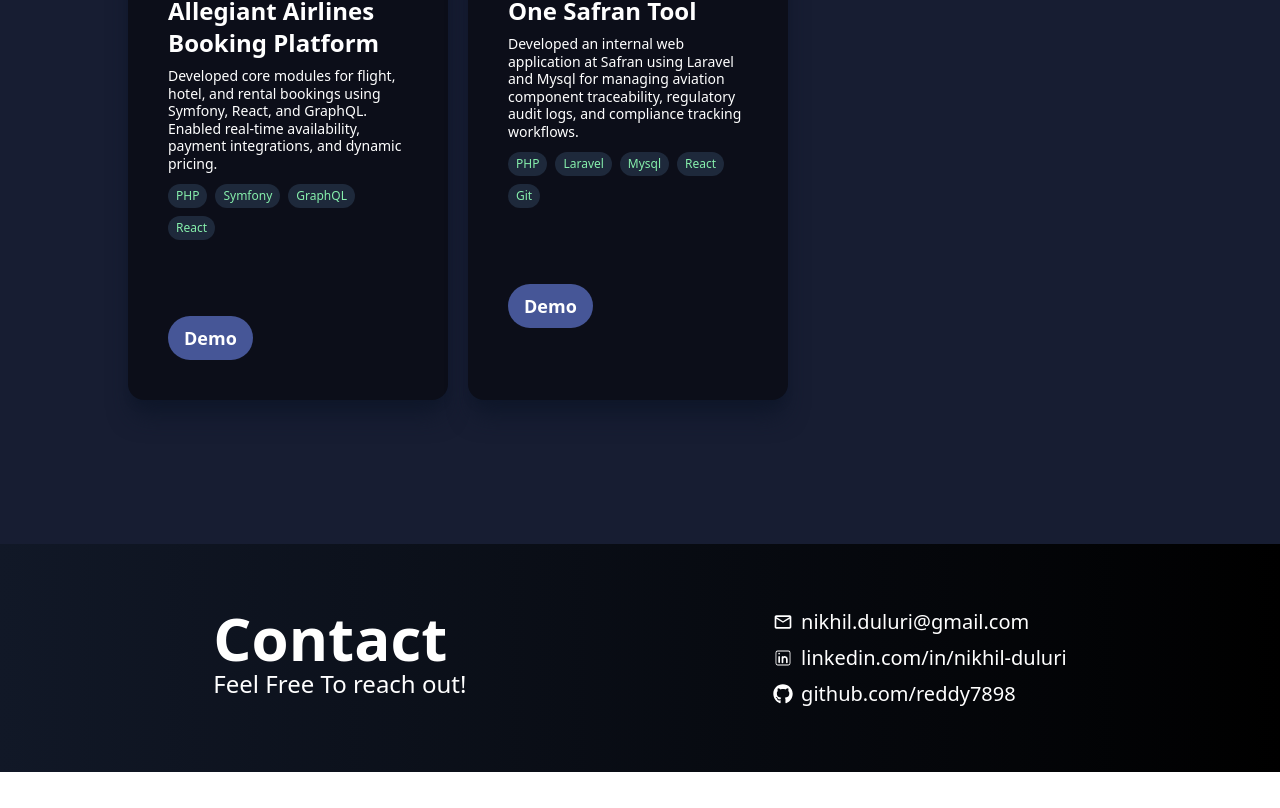
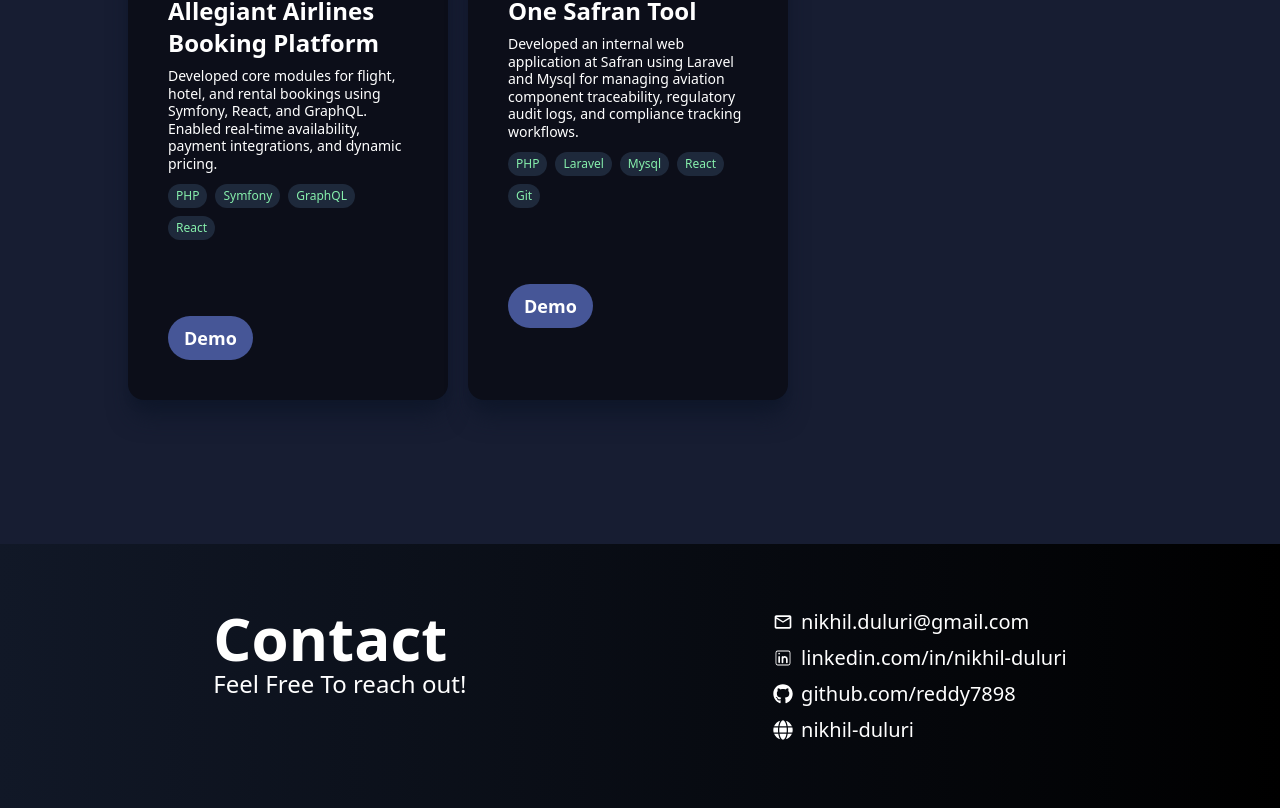
Before and after one commit to reddy7898/nikhil-portfolio, a React (Vite) app: page / in a window 1280 px wide. Shown: the part 2189-2997 px from the top of the page. Before the commit the page ends 2961 px from the top, so only its background shows below. Built offline with nearby package versions, Linux system fonts and the light colour scheme.

Commit message:
added faglobe url

```diff
--- a/src/Components/Footer/Footer.jsx
+++ b/src/Components/Footer/Footer.jsx
@@ -1,7 +1,7 @@
 import React from "react";
 import { MdOutlineEmail } from "react-icons/md";
 import { CiLinkedin } from "react-icons/ci";
-import { FaGithub } from "react-icons/fa";
+import { FaGithub ,FaGlobe} from "react-icons/fa";
 
 const Footer = () => {
   return (
@@ -46,6 +46,17 @@
       github.com/reddy7898
     </a>
   </li>
+  <li className="flex gap-2 items-center">
+    <FaGlobe size={20} />
+    <a
+      href="https://reddy7898.github.io/nikhil-portfolio/"
+      target="_blank"
+      rel="noopener noreferrer"
+      className="hover:underline"
+    >
+      nikhil-duluri
+    </a>
+  </li>
 </ul>
 
     </div>
```
